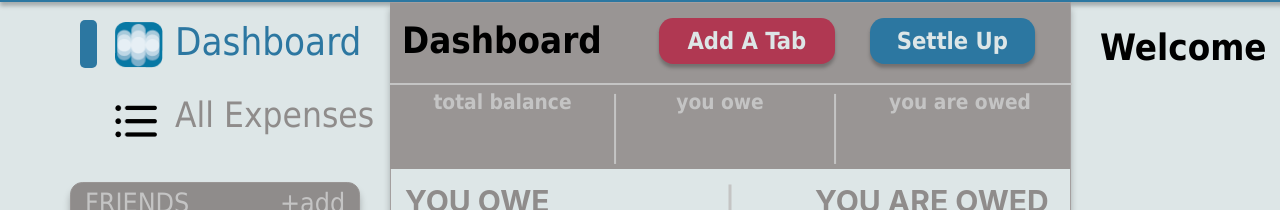
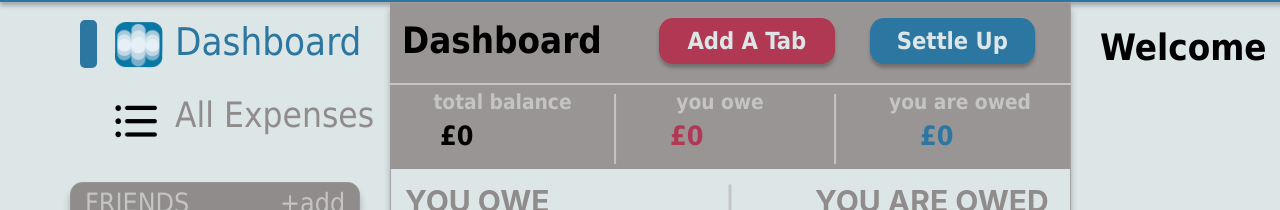
Before and after one commit to sunny2831/TabShare-frontend, a React (Create React App) app: page /dashboard in a window 1280 px wide. Shown: the part 78-288 px from the top of the page. Built offline with nearby package versions, Linux system fonts and the light colour scheme; no server answers.

Commit message:
tab total now displaying with changes to tabs on both sides

```diff
--- a/src/App.css
+++ b/src/App.css
@@ -774,3 +774,51 @@ color: #C4C4C4;
 
   color: #B03852
 }
+
+.you-are-owed-fig {
+  position: absolute;
+  width: 122.19px;
+  height: 40.31px;
+  left: 530px;
+  top: 95px;
+
+  font-family: Tahoma;
+  font-style: normal;
+  font-weight: bold;
+  font-size: 26.6707px;
+  line-height: normal;
+
+  color: #2C77A1;
+}
+
+.you-owe-fig {
+  position: absolute;
+  width: 122.19px;
+  height: 40.31px;
+  left: 280px;
+  top: 95px;
+
+  font-family: Tahoma;
+  font-style: normal;
+  font-weight: bold;
+  font-size: 26.6707px;
+  line-height: normal;
+
+  color: #B03852;
+}
+
+.total-balance-fig {
+  position: absolute;
+  width: 109px;
+  height: 40px;
+  left: 50px;
+  top: 95px;
+
+  font-family: Tahoma;
+  font-style: normal;
+  font-weight: bold;
+  font-size: 26.6707px;
+  line-height: normal;
+
+  color: #000000;
+}
--- a/src/components/MidSection.js
+++ b/src/components/MidSection.js
@@ -75,12 +75,14 @@ class MidSection extends React.Component {
                     tab.owed_to_user_id === byUserId &&
                     tab.initial_amount_owed === amount_owed
                     })
-                    this.props.updateDeleteTab(foundTab.id)
-                    return fetch(`http://localhost:3000/tabs/${foundTab.id}`,{
-                      method: 'DELETE',
-                      headers: {'Content-Type': "application/json",
-                                'Authorization': localStorage.token }
-                    })
+                    if (foundTab)
+                      {this.props.updateDeleteTab(foundTab.id)
+                      return fetch(`http://localhost:3000/tabs/${foundTab.id}`,{
+                        method: 'DELETE',
+                        headers: {'Content-Type': "application/json",
+                                  'Authorization': localStorage.token }
+                      })}
+                    else {alert("Tab does not exist")}
 
               }
             )
@@ -180,6 +182,16 @@ class MidSection extends React.Component {
           this.getOwedByUser()
         })
       })
+     let youOwe = 0
+     let youAreOwed = 0
+     if (this.props.owedToTabs.length) {
+       youOwe = this.youOweTotal()
+     }
+     if (this.props.owedByTabs.length) {
+       youAreOwed = this.youAreOwedTotal()
+     }
+     return this.totalBalance(youOwe, youAreOwed)
+
   }
 
   getOwedToUser = () => {
@@ -214,10 +226,26 @@ class MidSection extends React.Component {
 
   youAreOwedTotal = () => {
     let totalArray = this.props.owedByTabs.map(tab => tab.initial_amount_owed)
-    debugger
+    // debugger
     let total = totalArray.reduce((a,b) => {return a+b})
-    console.log(Math.round(total * 100)/100)
+    let youAreOwed = Math.round((total * 100)/100)
+    this.setState({youAreOwedTotal: youAreOwed})
+    return youAreOwed
   }
+
+  youOweTotal = () => {
+    let totalArray = this.props.owedToTabs.map(tab => tab.initial_amount_owed)
+    // debugger
+    let total = totalArray.reduce((a,b) => {return a+b})
+    let youOwe = Math.round((total * 100)/100)
+    this.setState({youOweTotal: youOwe})
+    return youOwe
+  }
+
+  totalBalance = (youOwe, youAreOwed) => {
+    this.setState({ totalBalance: youAreOwed - youOwe})
+  }
+
 
    render() {
      // const { currentUser, youOweUsers, usersOweYou, owedByTabs, owedToTabs} = this.props
@@ -245,10 +273,13 @@ class MidSection extends React.Component {
             closing={this.hideSettleUpForm}>
           </SettleUpModal>
           <h2 className="total-balance">total balance</h2>
+          <h2 className="total-balance-fig">£{this.state.totalBalance}</h2>
           <h2 className="you-owe">you owe</h2>
+          <h2 className="you-owe-fig">£{this.state.youOweTotal}</h2>
           <h2 className="you-are-owed">you are owed</h2>
+          <h2 className="you-are-owed-fig">£{this.state.youAreOwedTotal}</h2>
             <h3 className="owing-divide">YOU OWE</h3>
-          <div className="you-owe-list" >
+          <div className="you-owe-list">
             {this.state.usersYouOwe.map(user => (
                  <div className='you-owe-list-div' key={user.id}>
                    <img className="user-icon" src={UserIcon} alt="user icon"></img>
```
